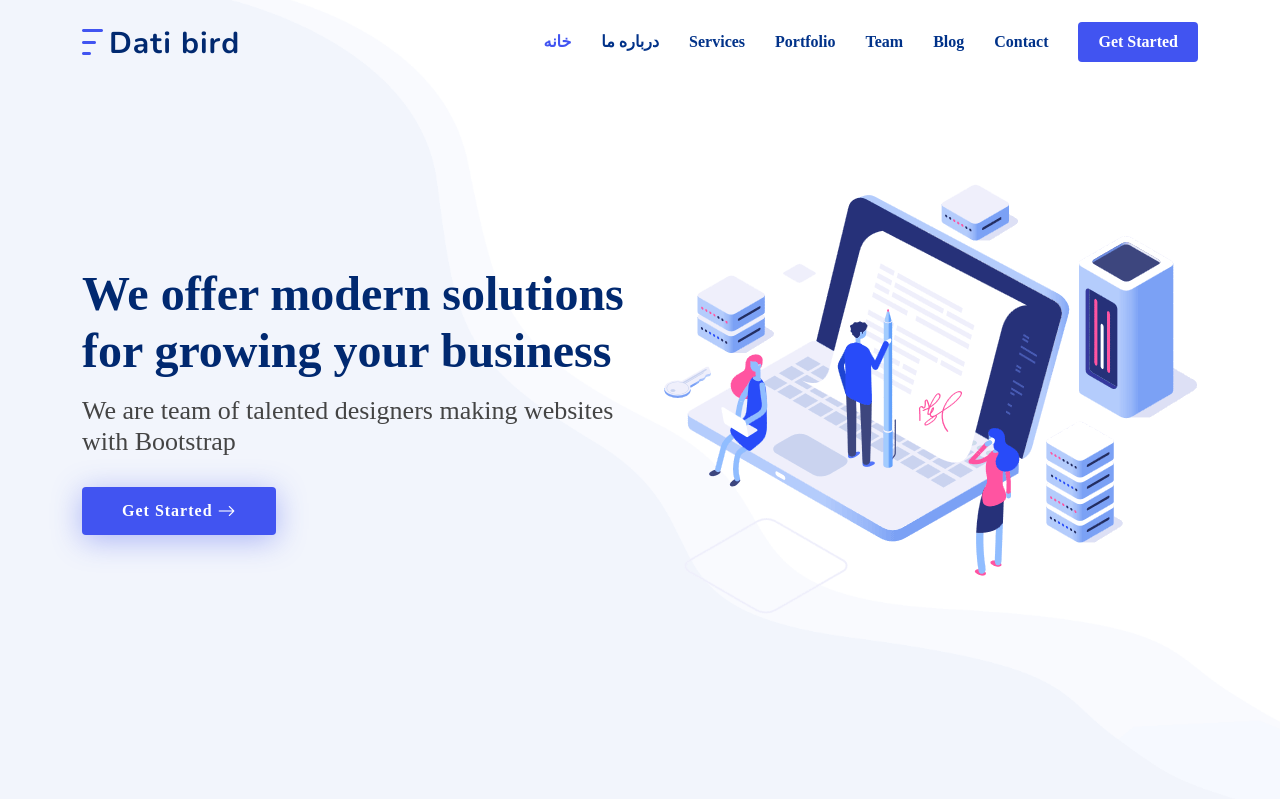
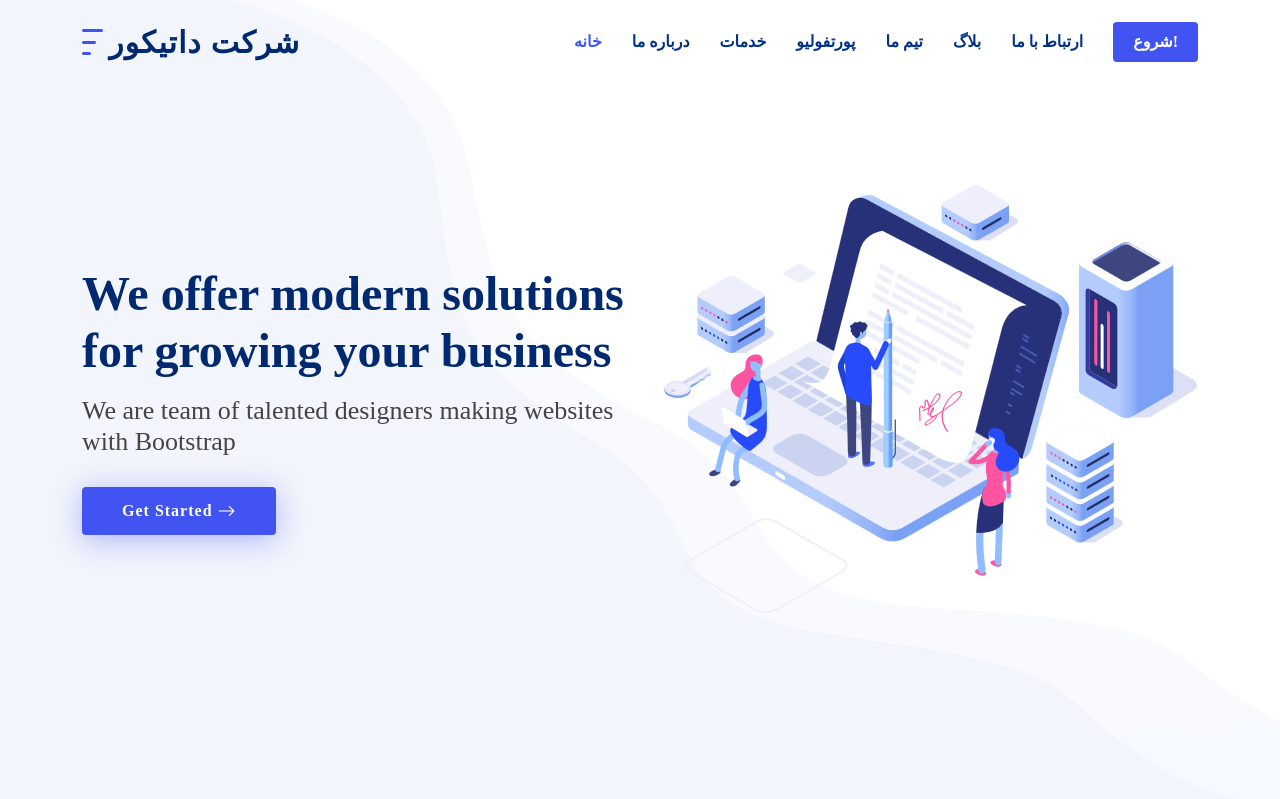
Before and after one commit to AliMohammadinezhad/company_landing_website, a Django app: page / in a window 1280 px wide. Shown: the top 799 px of the page. Run offline with Django 4.2, Linux system fonts and the light colour scheme; some libraries are stand-ins or nearby versions.

Commit message:
Update _base.html

```diff
--- a/templates/_base.html
+++ b/templates/_base.html
@@ -58,23 +58,23 @@
       >
         <a href="" class="logo d-flex align-items-center">
           <img src="{% static 'img/logo.png' %}" alt="" />
-          <span>Dati bird</span>
+          <span>شرکت داتیکور</span>
         </a>
 
         <nav id="navbar" class="navbar">
           <ul>
             <li><a class="nav-link scrollto active" href="#hero">خانه</a></li>
             <li><a class="nav-link scrollto" href="#about">درباره ما</a></li>
-            <li><a class="nav-link scrollto" href="#services">Services</a></li>
+            <li><a class="nav-link scrollto" href="#services">خدمات</a></li>
             <li>
-              <a class="nav-link scrollto" href="#portfolio">Portfolio</a>
+              <a class="nav-link scrollto" href="#portfolio">پورتفولیو</a>
             </li>
-            <li><a class="nav-link scrollto" href="#team">Team</a></li>
-            <li><a href="blog.html">Blog</a></li>
+            <li><a class="nav-link scrollto" href="#team">تیم ما</a></li>
+            <li><a href="blog.html">بلاگ</a></li>
 
-            <li><a class="nav-link scrollto" href="#contact">Contact</a></li>
+            <li><a class="nav-link scrollto" href="#contact">ارتباط با ما</a></li>
             <li>
-              <a class="getstarted scrollto" href="#about">Get Started</a>
+              <a class="getstarted scrollto" href="#about">شروع!</a>
             </li>
           </ul>
           <i class="bi bi-list mobile-nav-toggle"></i>
@@ -95,12 +95,10 @@
             <div class="col-lg-5 col-md-12 footer-info">
               <a href="index.html" class="logo d-flex align-items-center">
                 <img src="{% static 'img/logo.png' %}" alt="" />
-                <span>some text</span>
+                <span>شرکت داتیکور</span>
               </a>
               <p>
-                Cras fermentum odio eu feugiat lide par naso tierra. Justo eget
-                nada terra videa magna derita valies darta donna mare fermentum
-                iaculis eu non diam phasellus.
+                شرکت داتیکور با تجربه سالیان سال، تیمی مجرب و کارکشته کسب و کار شما را به دوران اوج باز میگرداند
               </p>
               <div class="social-links mt-3">
                 <a href="#" class="twitter"><i class="bi bi-twitter"></i></a>
@@ -116,45 +114,47 @@
               <h4>Useful Links</h4>
               <ul>
                 <li>
-                  <i class="bi bi-chevron-right"></i> <a href="#">Home</a>
+                  <i class="bi bi-chevron-right"></i> <a href="#">خانه</a>
                 </li>
                 <li>
-                  <i class="bi bi-chevron-right"></i> <a href="#">About us</a>
+                  <i class="bi bi-chevron-right"></i> <a href="#">درباره ما</a>
                 </li>
                 <li>
-                  <i class="bi bi-chevron-right"></i> <a href="#">Services</a>
+                  <i class="bi bi-chevron-right"></i> <a href="#">خدمات ها</a>
                 </li>
                 <li>
                   <i class="bi bi-chevron-right"></i>
-                  <a href="#">Terms of service</a>
+                  <a href="#">قوانین استفاده</a>
                 </li>
                 <li>
                   <i class="bi bi-chevron-right"></i>
-                  <a href="#">Privacy policy</a>
+                  <a href="#">حریم خصوصی</a>
                 </li>
               </ul>
             </div>
 
             <div class="col-lg-2 col-6 footer-links">
-              <h4>Our Services</h4>
+              <h4>خدمات ما</h4>
               <ul>
                 <li>
-                  <i class="bi bi-chevron-right"></i> <a href="#">Web Design</a>
+                  <i class="bi bi-chevron-right"></i> <a href="#">طراحی وبسایت</a>
                 </li>
                 <li>
                   <i class="bi bi-chevron-right"></i>
-                  <a href="#">Web Development</a>
+                  <a href="#">توسعه وب</a>
                 </li>
                 <li>
                   <i class="bi bi-chevron-right"></i>
-                  <a href="#">Product Management</a>
+                  <a href="#">مدیریت محصول</a>
                 </li>
                 <li>
-                  <i class="bi bi-chevron-right"></i> <a href="#">Marketing</a>
+                  <i class="bi bi-chevron-right"></i> <a href="#">مارکتینگ</a>
                 </li>
                 <li>
                   <i class="bi bi-chevron-right"></i>
-                  <a href="#">Graphic Design</a>
+                  <a href="#">
+                    گرافیک دیزاین
+                  </a>
                 </li>
               </ul>
             </div>
@@ -177,15 +177,11 @@
 
       <div class="container">
         <div class="copyright">
-          &copy; Copyright <strong><span>FlexStart</span></strong
-          >. All Rights Reserved
+          &copy; Copyright <strong><span>داتیکور</span></strong
+          >. تمامی حقوق محفوظ
         </div>
         <div class="credits">
-          <!-- All the links in the footer should remain intact. -->
-          <!-- You can delete the links only if you purchased the pro version. -->
-          <!-- Licensing information: https://bootstrapmade.com/license/ -->
-          <!-- Purchase the pro version with working PHP/AJAX contact form: https://bootstrapmade.com/flexstart-bootstrap-startup-template/ -->
-          Designed by <a href="https://bootstrapmade.com/">BootstrapMade</a>
+          طراحی شده توسط <a href="https://bootstrapmade.com/">داتیکور</a>
         </div>
       </div>
     </footer>
```
